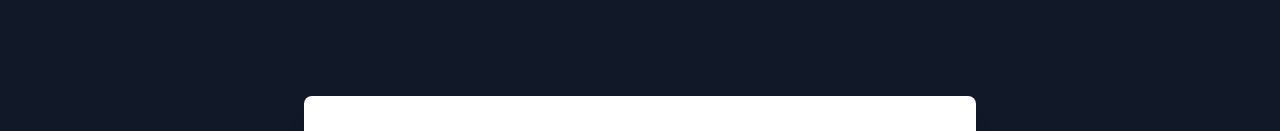
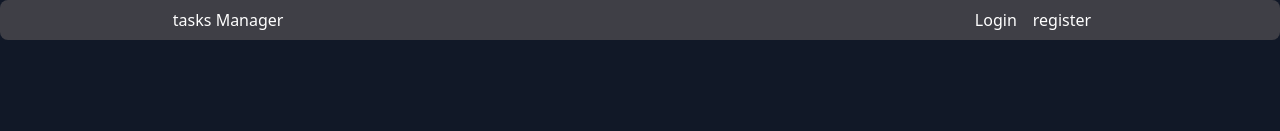
Before and after one commit to leoromero1/MERN, a React (Vite) app in the folder CLIENT/: page /login in a window 1280 px wide. Shown: the top 131 px of the page. Built offline with nearby package versions, Linux system fonts and the light colour scheme.

Commit message:
add navbar

```diff
--- a/CLIENT/src/App.jsx
+++ b/CLIENT/src/App.jsx
@@ -10,10 +10,13 @@ import {
   TaskPage
 
 } from "./view";
+import { Navbar } from "./components";
 
 
 function App() {
   return (
+    <>
+    <Navbar />
     <Routes>
       <Route path="/" element={<Home />} />
       <Route path="/login" element={<LoginPage />} />
@@ -26,6 +29,7 @@ function App() {
       </Route>
       <Route path="*" element={<Error404 />} />
     </Routes>
+    </>
   );
 }
 
--- /dev/null
+++ b/CLIENT/src/components/Navbar/Navbar.jsx
@@ -0,0 +1,37 @@
+import { Link } from "react-router-dom";
+import { useAuth } from "../../Hooks/useAuth";
+
+export const Navbar = () => {
+  const { isAuthenticated} = useAuth();
+
+  return (
+    <nav className="bg-zinc-700 flex justify-around py-2 rounded-lg">
+      <Link to="/">
+        <h1 className="gap-x-2">tasks Manager</h1>
+      </Link>
+      <div className="flex justify-center">
+        {
+          isAuthenticated? <h3>Hello 🖐</h3> : ""
+        }
+      </div>
+      <ul>
+        {isAuthenticated ? (
+          <>
+            <li>
+              <Link to="/add-task">Add task</Link>
+            </li>
+          </>
+        ) : (
+          <div className="flex gap-4">
+            <li>
+              <Link to="/login">Login</Link>
+            </li>
+            <li className="mr-4">
+              <Link to="/regiter">register</Link>
+            </li>
+          </div>
+        )}
+      </ul>
+    </nav>
+  );
+};
--- a/CLIENT/src/components/index.js
+++ b/CLIENT/src/components/index.js
@@ -2,4 +2,5 @@ import { FormRegister } from "./Form/FormRegister";
 import { FormLogin } from "./Form/FormLogin";
 import { Button } from "./Button/Button";
 import { Tasks } from "./Task/Tasks";
-export { FormRegister, FormLogin, Button, Tasks };
+import { Navbar } from "./Navbar/Navbar";
+export { FormRegister, FormLogin, Button, Tasks, Navbar };
--- a/CLIENT/src/context/TaskContext.jsx
+++ b/CLIENT/src/context/TaskContext.jsx
@@ -18,6 +18,7 @@ export const TaskProvider = ({ children }) => {
   const createTask = async (task) => {
     try {
       const res = await createTaskRequests(task);
+
       return res;
     } catch (error) {
       console.log(error);
--- a/CLIENT/src/main.jsx
+++ b/CLIENT/src/main.jsx
@@ -5,6 +5,7 @@ import "./index.css";
 import { BrowserRouter } from "react-router-dom";
 import { AuthProvider } from "./context/AuthContext.jsx";
 import { TaskProvider } from "./context/TaskContext.jsx";
+import { Navbar } from "./components/index.js";
 
 ReactDOM.createRoot(document.getElementById("root")).render(
   <React.StrictMode>
--- a/CLIENT/src/view/TasksPage/TaskPage.jsx
+++ b/CLIENT/src/view/TasksPage/TaskPage.jsx
@@ -1,6 +1,6 @@
 import { useEffect } from "react";
 import { useTasks } from "../../Hooks/useTasks";
-import { Tasks } from "../../components";
+import { Navbar, Tasks } from "../../components";
 
 export const TaskPage = () => {
   const { getTasks, tasks, deleteTask } = useTasks();
```
